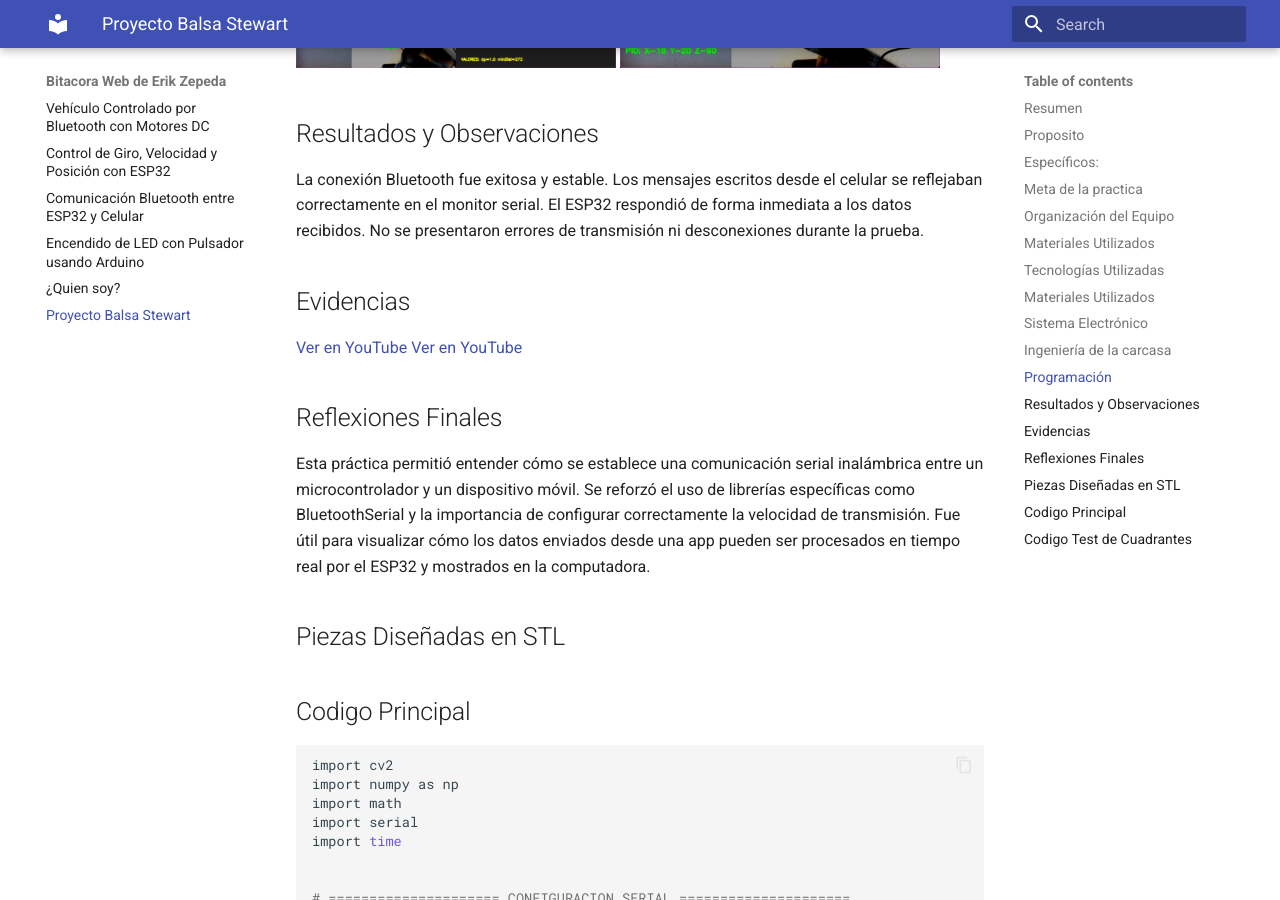
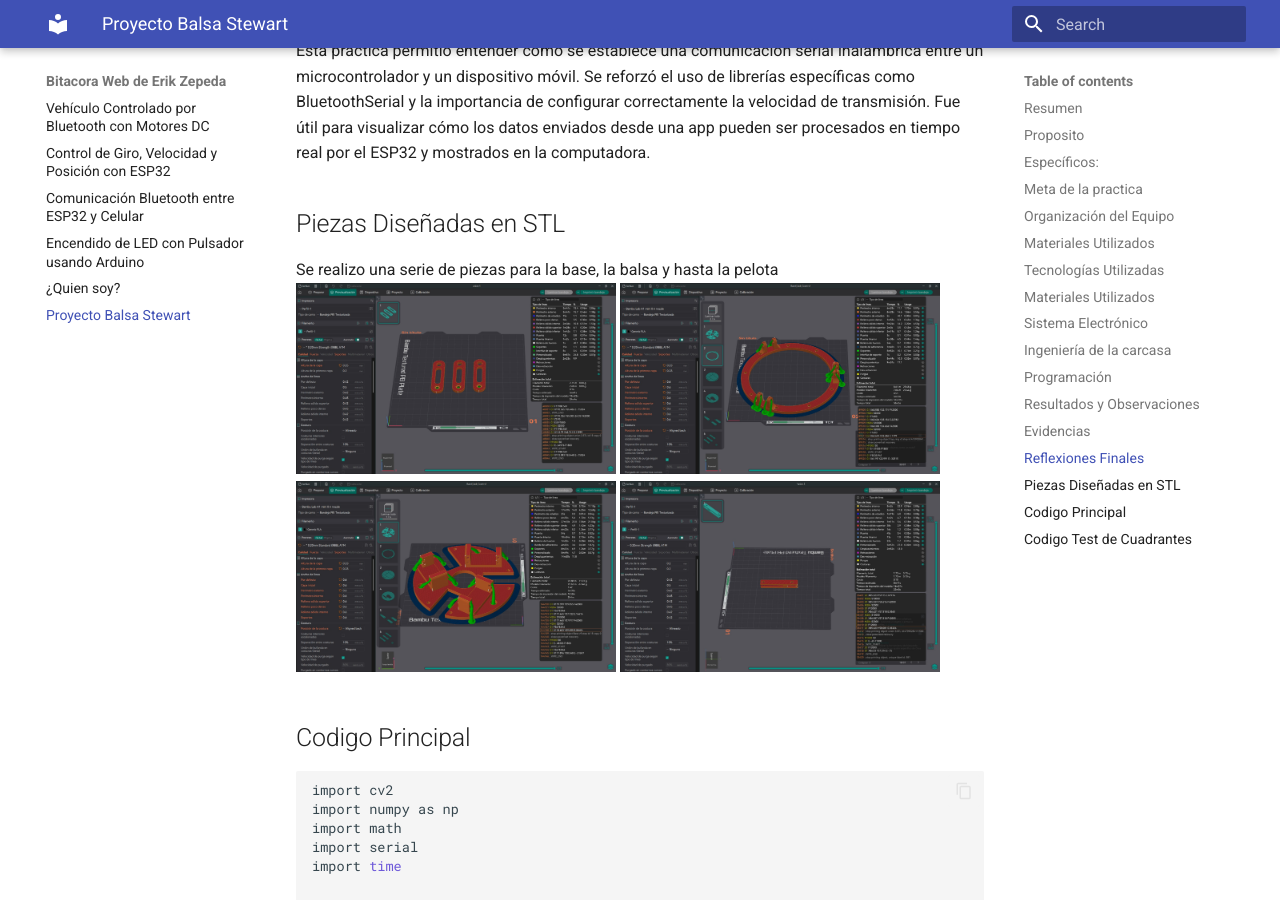
Before and after one commit to erikzepedaa/portafolioerikz, an MkDocs documentation site: the page built from docs/proyectobie.md, in a window 1280 px wide and 900 px high, scrolled down 4305 px. Built offline with MkDocs 1.6.1 and Material for MkDocs 9.7.7, drawn with Linux system fonts in a browser that asks for light colours.

Commit message:
Update proyectobie.md with new content and images
Removed redundant images and added new section on designed STL parts.

```diff
--- a/docs/proyectobie.md
+++ b/docs/proyectobie.md
@@ -77,11 +77,6 @@ El ESP32 se conectó a la computadora mediante USB. No se utilizaron componentes
 ## Ingeniería de la carcasa
 Se eligió PLA (impresión FDM) por su facilidad de fabricación y rigidez adecuada para temperaturas hasta ~55–60 °C. Las paredes principales son de 2.4 mm (tres perímetros de 0.8 mm), con nervaduras internas de 3 mm para reducir flexión en la tapa superior. Se añadieron insertos roscados M3 por calor en cuatro pilares, mejorando el ciclo de mantenimiento sin degradar el material. La ventilación se resolvió con ranuras de 6×1 mm alineadas sobre el regulador DC-DC y el driver del motor; la orientación de capa minimiza concentraciones de tensión en las esquinas (chaflanes de 1.5 mm). Se verificó holgura de 0.3 mm para acoplar el sensor N y evitar interferencias con el mazo de cables.
 
-<img src="../recursos/imgs/F6.jpg" alt="Diagrama del sistema" width="320">
-<img src="../recursos/imgs/F7.jpg" alt="Diagrama del sistema" width="320">
-<img src="../recursos/imgs/F8.jpg" alt="Diagrama del sistema" width="320">
-<img src="../recursos/imgs/F9.jpg" alt="Diagrama del sistema" width="320">
-
 
 ## Programación
 Todod los codigos desarrollados por el equipo se encuentran al final del reporte :)
@@ -110,6 +105,12 @@ Se reforzó el uso de librerías específicas como BluetoothSerial y la importan
 Fue útil para visualizar cómo los datos enviados desde una app pueden ser procesados en tiempo real por el ESP32 y mostrados en la computadora.
 
 ## Piezas Diseñadas en STL
+Se realizo una serie de piezas para la base, la balsa y hasta la pelota
+<img src="../recursos/imgs/F6.jpg" alt="Diagrama del sistema" width="320">
+<img src="../recursos/imgs/F7.jpg" alt="Diagrama del sistema" width="320">
+<img src="../recursos/imgs/F8.jpg" alt="Diagrama del sistema" width="320">
+<img src="../recursos/imgs/F9.jpg" alt="Diagrama del sistema" width="320">
+
 
 ## Codigo Principal
 
```
